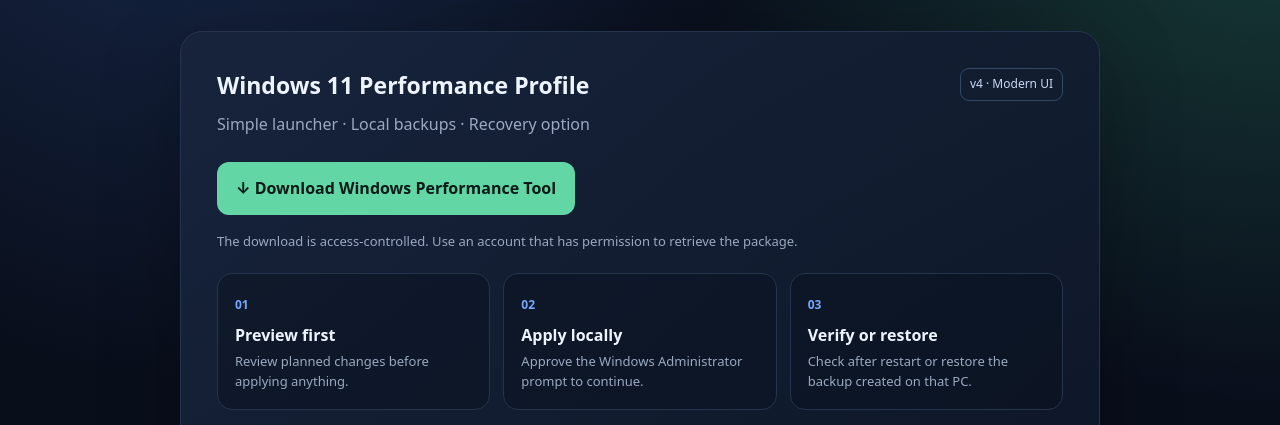
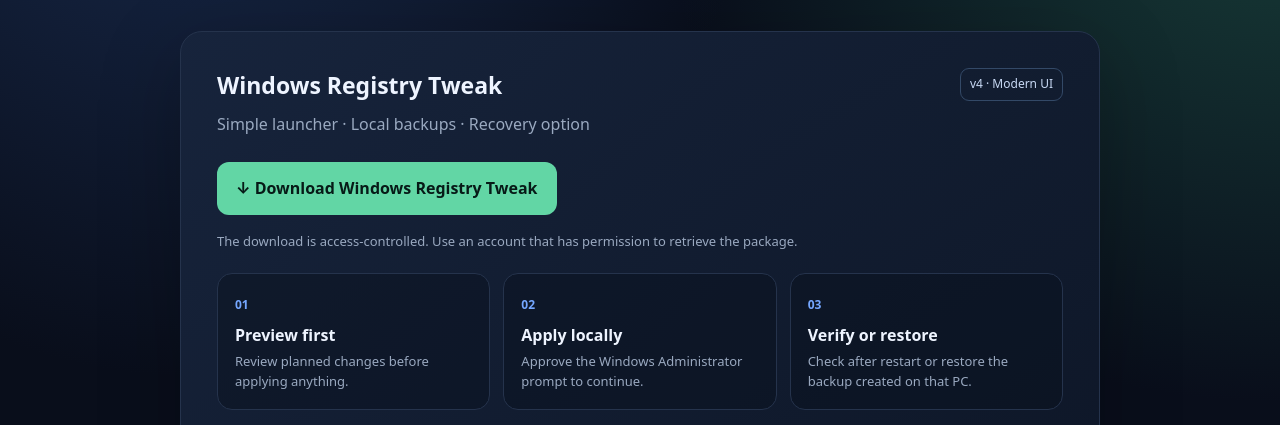
Before and after one commit to ravikumar-hub/Liwebsite, a plain HTML site: page windows-performance/index.html in a window 1280 px wide. Shown: the part 373-798 px from the top of the page. Drawn offline with Linux system fonts and the light colour scheme.

Commit message:
Rename download to Windows Registry Tweak

```diff
--- a/windows-performance/index.html
+++ b/windows-performance/index.html
@@ -59,14 +59,14 @@ a:focus-visible{outline:3px solid #fff;outline-offset:3px}
   <section class="card" aria-labelledby="download-title">
     <div class="cardhead">
       <div>
-        <h2 id="download-title">Windows 11 Performance Profile</h2>
+        <h2 id="download-title">Windows Registry Tweak</h2>
         <div class="muted">Simple launcher · Local backups · Recovery option</div>
       </div>
       <span class="ver">v4 · Modern UI</span>
     </div>
 
     <div class="actions">
-      <a class="btn primary" href="https://github.com/ravikumar-hub/win11-performance-profile/archive/refs/heads/main.zip" rel="noopener noreferrer">↓ Download Windows Performance Tool</a>
+      <a class="btn primary" href="https://github.com/ravikumar-hub/win11-performance-profile/archive/refs/heads/main.zip" rel="noopener noreferrer">↓ Download Windows Registry Tweak</a>
     </div>
     <p class="small">The download is access-controlled. Use an account that has permission to retrieve the package.</p>
 
```
